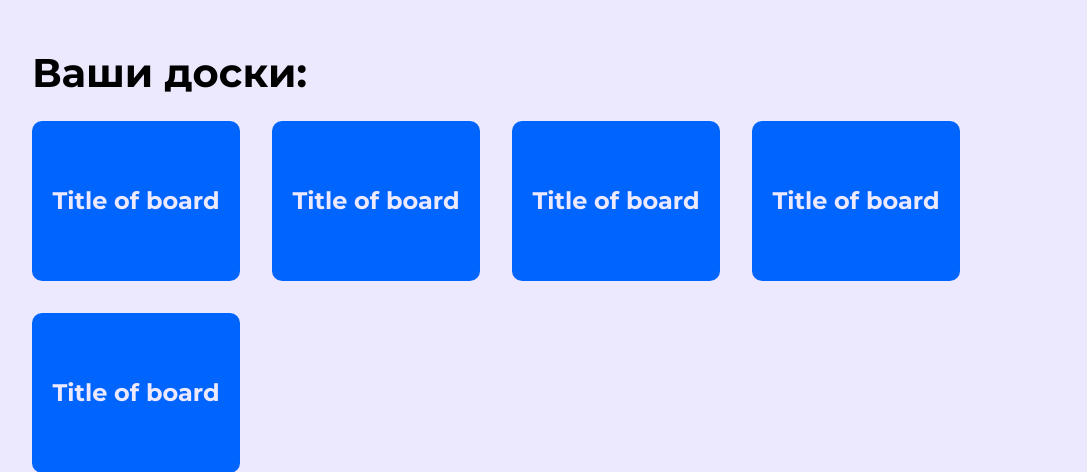
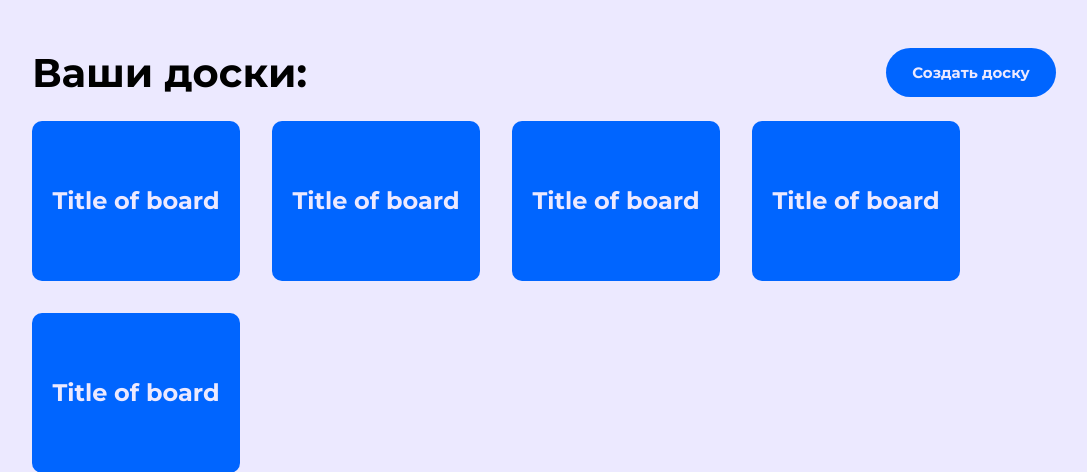
Before and after one commit to mamonovv/Trello, a Django app: page /main/ in a window 1280 px wide. Shown: the part 69-541 px from the top of the page, without its empty margins (96-1183 px from the left). Run offline with Django 3.2, Linux system fonts and the light colour scheme.

Commit message:
Add New Board button + page, fix some errors

```diff
--- a/main/models.py
+++ b/main/models.py
@@ -4,7 +4,6 @@ from django.contrib.auth.models import AbstractUser
 
 class Boards(models.Model):
   name = models.CharField(max_length = 255, verbose_name="Название доски")
-  slug = models.SlugField(max_length = 255, unique=True, db_index = True, verbose_name="URL", default=1 )
   # user_id = models.ForeignKey(Manufacturer, on_delete=models.CASCADE)
 
   def __str__(self):
@@ -35,7 +34,7 @@ class Card(models.Model):
   photo = models.ImageField(upload_to = "photos/", verbose_name="Фото")
   column = models.ForeignKey(Column, on_delete=models.CASCADE, verbose_name="Название колонки")
   board = models.ForeignKey(Boards, on_delete=models.CASCADE, null=True, verbose_name="Название доски")
-  slug = models.SlugField(max_length = 255, unique=True, db_index = True, verbose_name="URL" )
+
 
   def __str__(self):
       return self.name
--- a/main/static/main/css/stylesMain.css
+++ b/main/static/main/css/stylesMain.css
@@ -72,7 +72,8 @@ main {
 }
 
 .container-title {
-  flex: 0 1 auto;
+  display: flex;
+  justify-content: space-between;
   margin-bottom: 3vh;
 }
 
@@ -117,3 +118,38 @@ main {
 .container-wrap a {
   text-decoration: none;
 }
+
+.reg {
+  text-decoration: none;
+  font-weight: 700;
+}
+
+.reg {
+  color: #ece9ff;
+  background-color: #00c3ff;
+  padding: 8px;
+  border-radius: 5px;
+  border: 1px solid #00c3ff;
+}
+
+.reg:hover {
+  background-color: #ece9ff;
+  color: #0065ff;
+}
+
+.button {
+  background-color: #0065ff;
+  padding: 1em;
+  color: #ece9ff;
+  text-decoration: none;
+  border-radius: 50px;
+  font-weight: 700;
+  width: 20vw;
+  max-width: 170px;
+  text-align: center;
+  font-size: 15px;
+}
+
+.button:hover {
+  background-color: #2461bd;
+}
--- /dev/null
+++ b/main/templates/main/base.html
@@ -0,0 +1,39 @@
+{% load static %}
+
+
+<!DOCTYPE html>
+<html lang="en">
+<head>
+  <meta charset="UTF-8">
+  <meta http-equiv="X-UA-Compatible" content="IE=edge">
+  <meta name="viewport" content="width=device-width, initial-scale=1.0">
+  <title>{{ request.user.username }}</title>
+  <link rel="stylesheet" href="{% static 'main/css/stylesMain.css' %}" />
+  <link
+      rel="shortcut icon"
+      href="{% static 'main/images/icon.ico' %}"
+      type="image/x-icon"
+    />
+</head>
+<body>
+  <header>
+    <div class="header-item">
+      <a href="{% url 'home' %}">
+        <img
+          src="{% static 'main/images/logo.png' %}"
+          alt="logo"
+          class="logo"
+        />
+      </a>
+    </div>
+
+    <div class="header-item">
+
+      <span class="name">{{ user.username }}</span> | <a class="log" href="{% url 'logout' %}">Выйти</a>
+
+    </div>
+  </header>
+    {% block content %}
+    {% endblock %}
+  </body>
+</html>
--- a/main/templates/main/main.html
+++ b/main/templates/main/main.html
@@ -1,44 +1,14 @@
-{% load static %}
+{% extends 'main/base.html'%}
 
-<!DOCTYPE html>
-<html lang="en">
-<head>
-  <meta charset="UTF-8">
-  <meta http-equiv="X-UA-Compatible" content="IE=edge">
-  <meta name="viewport" content="width=device-width, initial-scale=1.0">
-  <title>{{ request.user.username }}</title>
-  <link rel="stylesheet" href="{% static 'main/css/stylesMain.css' %}" />
-  <link
-      rel="shortcut icon"
-      href="{% static 'main/images/icon.ico' %}"
-      type="image/x-icon"
-    />
-</head>
-<body>
-  <header>
-    <div class="header-item">
-      <a href="{% url 'home' %}">
-        <img
-          src="{% static 'main/images/logo.png' %}"
-          alt="logo"
-          class="logo"
-        />
-      </a>
-    </div>
-
-    <div class="header-item">
-
-      <span class="name">{{ user.username }}</span> | <a class="log" href="{% url 'logout' %}">Выйти</a>
-
-    </div>
-  </header>
-
+{% block content %}
 
 <main>
   <section>
     <div class="container">
       <div class="container-title">
         <h1>Ваши доски:</h1>
+          <a class="button" href="{% url 'new_board' %}">Создать доску</a>
+
       </div>
       <div class="container-wrap">
 
@@ -80,5 +50,5 @@
     </div>
   </section>
 </main>
-</body>
-</html>
+
+{% endblock %}
--- a/main/urls.py
+++ b/main/urls.py
@@ -9,7 +9,7 @@ urlpatterns = [
     path('logout/', logout_user , name = 'logout'),
     path('register/', RegisterUser.as_view(), name = 'register'),
     path('main/', main_page, name = 'main'),
-    path('main/<int:user_id>/', main_user, name='user'),
+    path('main/new_board/', new_board, name='new_board'),
 ]
 
 if settings.DEBUG:
--- a/main/views.py
+++ b/main/views.py
@@ -19,38 +19,6 @@ pages = [
 
 def index(request):
   return render(request, 'main/index.html')
-
-
-# def login(request):
-#   context = {
-#     'titlePage': 'Авторизация',
-#     'titleCard': 'Войти в трелло',
-#     'cardBtn': 'Войти',
-#     'anotherLink': 'Регистрация',
-#     'url_anotherLink': 'register',
-#   }
-#   return render(request, 'main/reg-log.html', context=context)
-
-# def register(request):
-#   if request.method == 'POST':
-#     form = RegisterUserForm(request.POST)
-#     if form.is_valid():
-#       form.save()
-#       return redirect('login')
-#   else:
-#     form = RegisterUserForm()
-
-#   context = {
-#     'titlePage': 'Регистрация',
-#     'titleCard': 'Зарегистрироваться в трелло',
-#     'cardBtn': 'Зарегистрироваться',
-#     'anotherLink': 'Авторизация',
-#     'url_anotherLink': 'login',
-#     'form': form
-#   }
-
-#   return render(request, 'main/register.html', context=context)
-
 
 class RegisterUser(CreateView):
   form_class = RegisterUserForm
@@ -95,14 +63,21 @@ class LoginUser(LoginView):
     return reverse_lazy('main')
 
 
-
 def logout_user(request):
   logout(request)
   return redirect('login')
 
 
-def main_user(request, user_id):
-  return HttpResponse(f"Отображение пользователя с id = {user_id}")
-
 def main_page(request):
   return render(request, 'main/main.html')
+
+
+def new_board(request):
+  if request.method == 'POST':
+    form = AddBoardForm(request.POST)
+    if form.is_valid():
+      form.save()
+      return redirect('main')
+  else:
+    form = AddBoardForm()
+  return render(request, 'main/newBoard.html', {'form': form})
```
Also changed, not shown: main/templates/main/newBoard.html (added, +18 -0 lines). Lines whose indentation alone changed are shown as unchanged.
